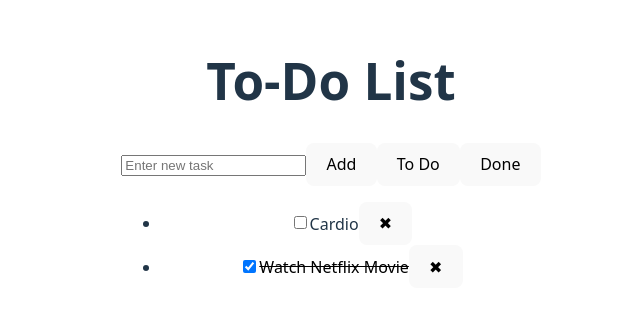
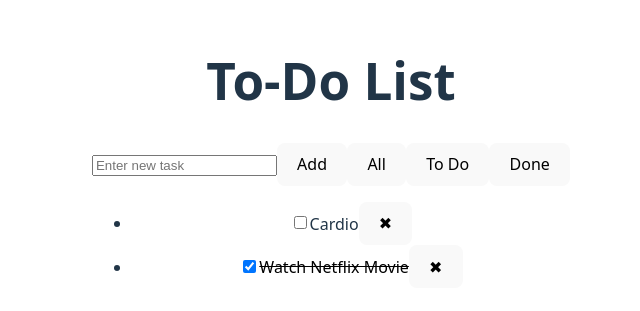
Before and after one commit to iphamm/32-pbk-uts-233510302, a Vue app: page / in a window 1280 px wide. Shown: the part 239-550 px from the top of the page, without its empty margins (309-949 px from the left). Built offline with nearby package versions, Linux system fonts and the light colour scheme.

Commit message:
Menambahkan fitur filter antara task (all, to do, dan done)

```diff
--- a/src/App.vue
+++ b/src/App.vue
@@ -7,7 +7,7 @@ const todos = ref([
 ])
 
 const newTodo = ref('')
-const filter = ref('')
+const filter = ref('all')
 
 const addTodo = () => {
   if (newTodo.value.trim()) {
@@ -32,6 +32,7 @@ const filteredTodos = computed(() => {
     <h1>To-Do List</h1>
     <input v-model="newTodo" placeholder="Enter new task" />
     <button @click="addTodo">Add</button>
+    <button @click="filter = 'all'" :class="{ active: filter === 'all' }">All</button>
     <button @click="filter = 'todo'" :class="{ active: filter === 'todo' }">To Do</button>
     <button @click="filter = 'done'" :class="{ active: filter === 'done' }">Done</button>
     <ul>
```
